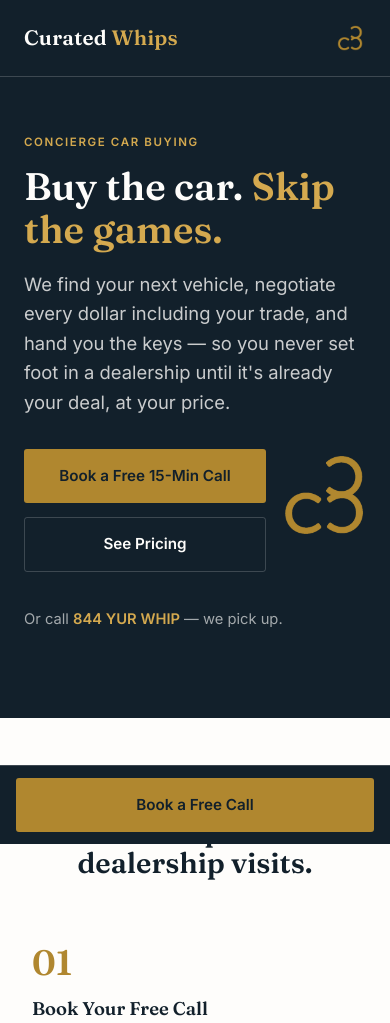
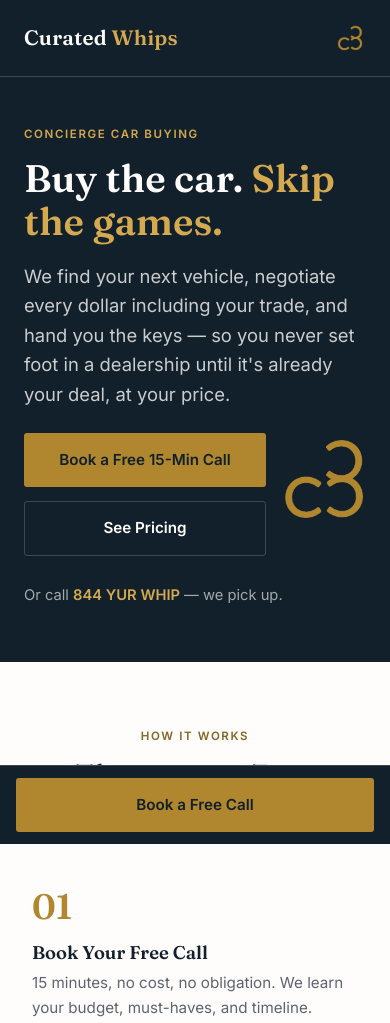
Before and after one commit to Curated-Whips/curatedwhips-site, a website: page index.html in a window 390 px wide. Shown: the top 1023 px of the page. Drawn offline with Linux system fonts and the light colour scheme.

Commit message:
Add files via upload

```diff
--- a/css/style.css
+++ b/css/style.css
@@ -331,12 +331,13 @@ button:focus-visible {
       "actions logo"
       "phone phone";
   }
-  .hero { padding: 56px 0 72px; }
-  .hero-actions { flex-direction: column; align-items: flex-start; margin-bottom: 20px; }
+  .hero { padding: 48px 0 40px; }
+  .hero-sub { margin-bottom: 24px; }
+  .hero-actions { flex-direction: column; align-items: flex-start; margin-bottom: 16px; }
   .hero-actions .btn { width: 100%; }
   .seal-wrap { margin-top: 4px; justify-content: flex-end; }
   .seal-logo { width: 84px; }
-  .hero-phone { margin-top: 16px; }
+  .hero-phone { margin-top: 12px; }
 }
 
 /* ============================================
```
